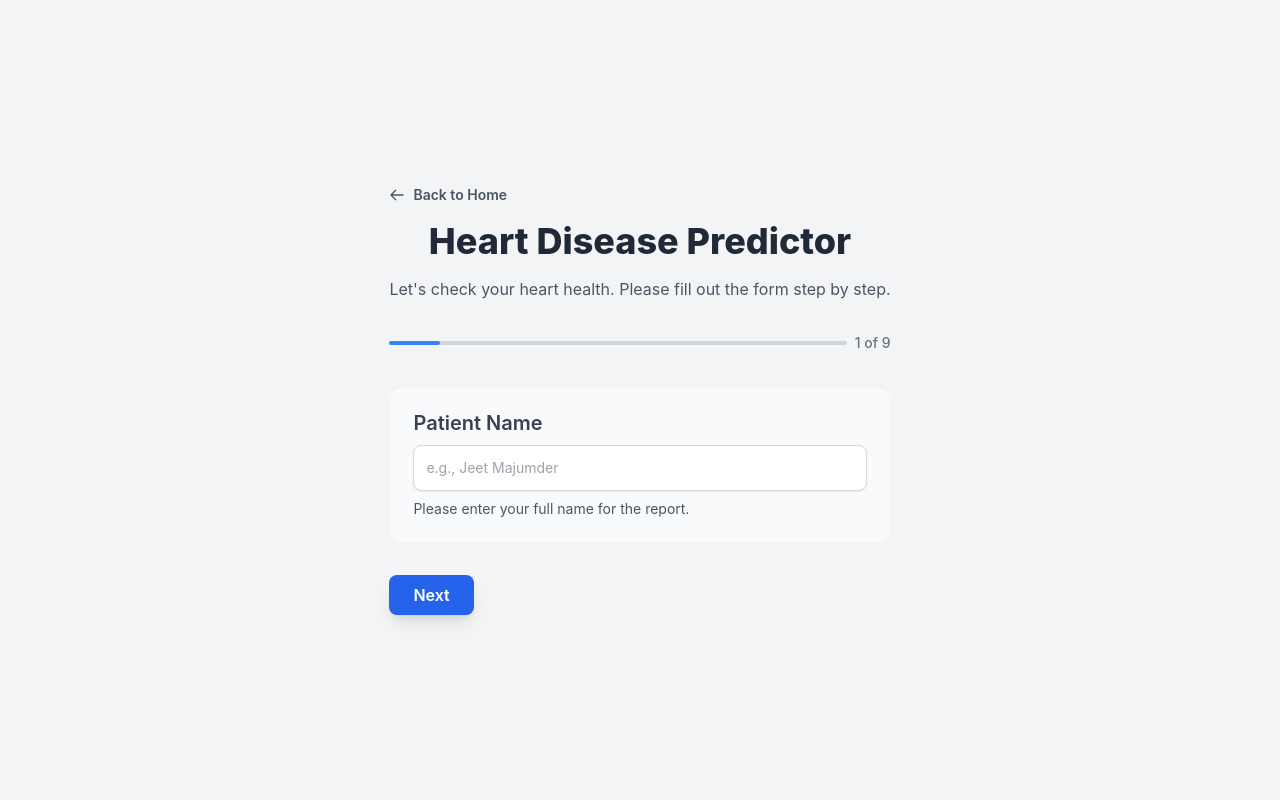
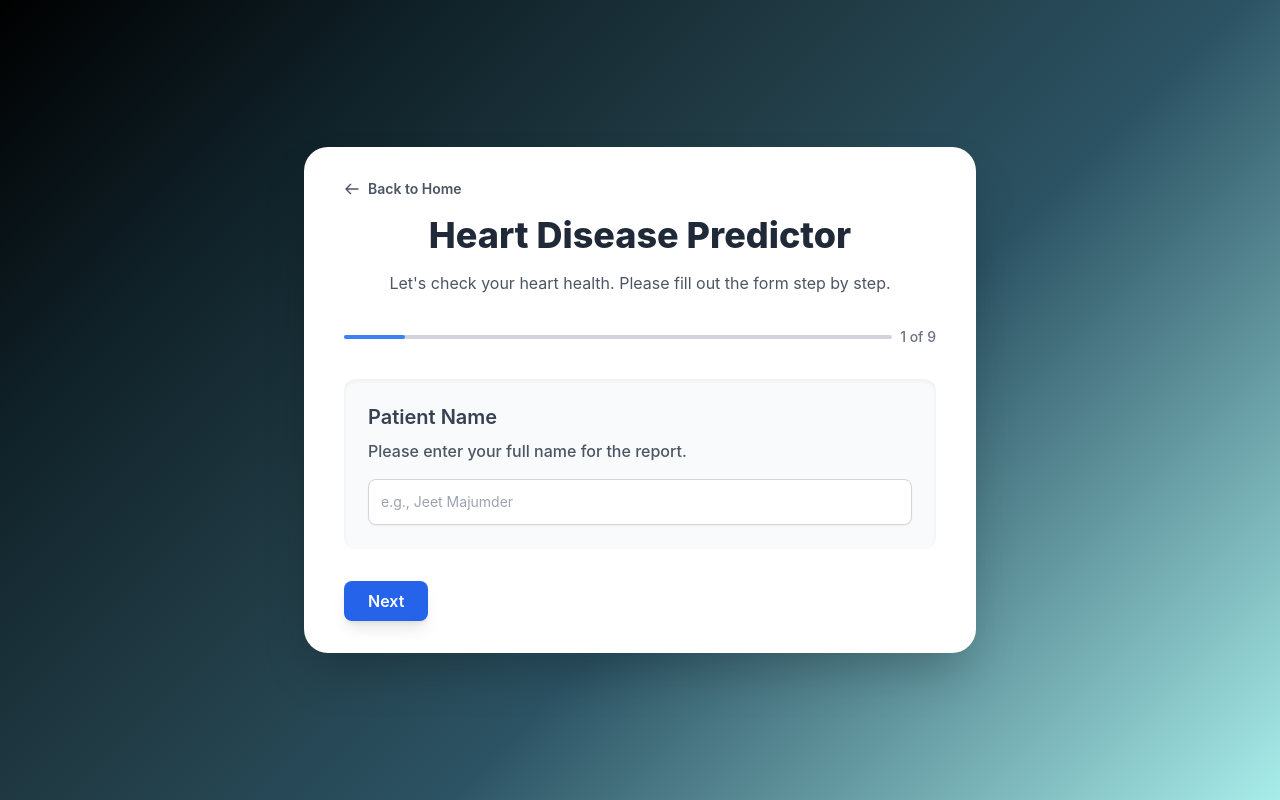
Before and after one commit to Jeet-047/heart-disease-detection-app, a Flask app: page /form in a window 1280 px wide. Run offline with Flask 3, Linux system fonts and the light colour scheme; some libraries are stand-ins or nearby versions.

Commit message:
add background color

```diff
--- a/templates/prediction_form.html
+++ b/templates/prediction_form.html
@@ -3,17 +3,24 @@
 <head>
     <meta charset="UTF-8">
     <meta name="viewport" content="width=device-width, initial-scale=1.0">
-    <title>Heart Disease Predictor by Jeet Majumder</title>
-    <link rel="icon" href="/static/images/favicon.png" type="image/png">
+    <title>Heart Disease Predictor</title>
+    <link rel="icon" href="/static/images/favicon.svg" type="image/png">
     <!-- Tailwind CSS CDN for styling -->
     <script src="https://cdn.tailwindcss.com"></script>
     <style>
         body {
             font-family: 'Inter', sans-serif;
-            background-color: #f3f4f6;
+            background: linear-gradient(135deg, #000000 0%, #0f2027 20%, #203a43 40%, #2c5364 60%, #a8edea 100%);
         }
         .form-container {
-            @apply bg-white p-6 sm:p-8 rounded-3xl shadow-2xl max-w-2xl w-full mx-auto;
+            background-color: white;
+            padding: 1.5rem;
+            border-radius: 1.5rem;
+            box-shadow: 0 25px 50px -12px rgba(0, 0, 0, 0.25);
+            max-width: 42rem;
+            width: 100%;
+            margin-left: auto;
+            margin-right: auto;
         }
         .step-container {
             transition: opacity 0.3s ease-in-out, transform 0.3s ease-in-out;
@@ -25,20 +32,69 @@
             transform: translateY(0);
         }
         .attribute-description {
-            @apply text-sm sm:text-base text-gray-600 font-medium mt-2 mb-4;
+            font-size: 0.875rem;
+            line-height: 1.25rem;
+            color: #4b5563;
+            font-weight: 500;
+            margin-top: 0.5rem;
+            margin-bottom: 1rem;
+            text-align: left; /* Aligned text to the left */
         }
         /* Mobile-first adjustments for text and spacing */
         h1 {
-            @apply text-2xl sm:text-3xl md:text-4xl font-extrabold text-center text-gray-800 mb-4;
+            font-size: 1.5rem;
+            line-height: 2rem;
+            font-weight: 800;
+            text-align: center;
+            color: #1f2937;
+            margin-bottom: 1rem;
         }
         p {
-            @apply text-sm sm:text-base text-center text-gray-600 mb-6 sm:mb-8;
+            font-size: 0.875rem;
+            line-height: 1.25rem;
+            text-align: center;
+            color: #4b5563;
+            margin-bottom: 1.5rem;
         }
         label {
-            @apply text-lg sm:text-xl font-semibold text-gray-700 mb-2;
+            font-size: 1.125rem;
+            line-height: 1.75rem;
+            font-weight: 600;
+            color: #374151;
+            margin-bottom: 0.5rem;
         }
         input, select {
-            @apply text-sm sm:text-base;
+            font-size: 0.875rem;
+            line-height: 1.25rem;
+        }
+        @media (min-width: 640px) {
+            .form-container {
+                padding: 2rem 2.5rem;
+            }
+            .attribute-description {
+                font-size: 1rem;
+                line-height: 1.5rem;
+            }
+            h1 {
+                font-size: 1.875rem;
+                line-height: 2.25rem;
+                margin-bottom: 1rem;
+            }
+            p {
+                font-size: 1rem;
+                line-height: 1.5rem;
+                margin-bottom: 2rem;
+            }
+            label {
+                font-size: 1.25rem;
+                line-height: 1.75rem;
+            }
+        }
+        @media (min-width: 768px) {
+            h1 {
+                font-size: 2.25rem;
+                line-height: 2.5rem;
+            }
         }
     </style>
 </head>
@@ -76,12 +132,13 @@
                     <label for="patient_name" class="block text-xl font-semibold text-gray-700 mb-2">
                         Patient Name
                     </label>
+                    <p class="attribute-description mt-2 mb-4">
+                        Please enter your full name for the report.
+                    </p>
                     <input type="text" id="patient_name" name="patient_name" required
                         class="mt-1 block w-full rounded-lg border-gray-300 shadow-sm p-3 border focus:ring-blue-500 focus:border-blue-500 sm:text-sm"
                         placeholder="e.g., Jeet Majumder" oninput="this.value = this.value.replace(/[^a-zA-Z\s]/g, '');">
-                    <p class="mt-2 text-sm text-gray-600">
-                        Please enter your full name for the report.
-                    </p>
+
                 </div>
             </div>
 
--- a/templates/report.html
+++ b/templates/report.html
@@ -10,7 +10,8 @@
     <style>
         body {
             font-family: 'Inter', sans-serif;
-            background-color: #f3f4f6;
+            /* background-color: #f3f4f6; */
+            background: linear-gradient(180deg, #000000 0%, #0f2027 20%, #203a43 40%, #2c5364 60%, #a8edea 100%);
         }
     </style>
 </head>
```
